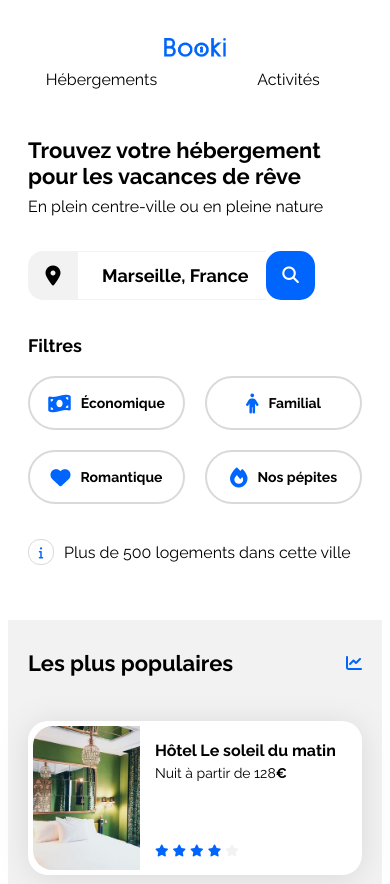
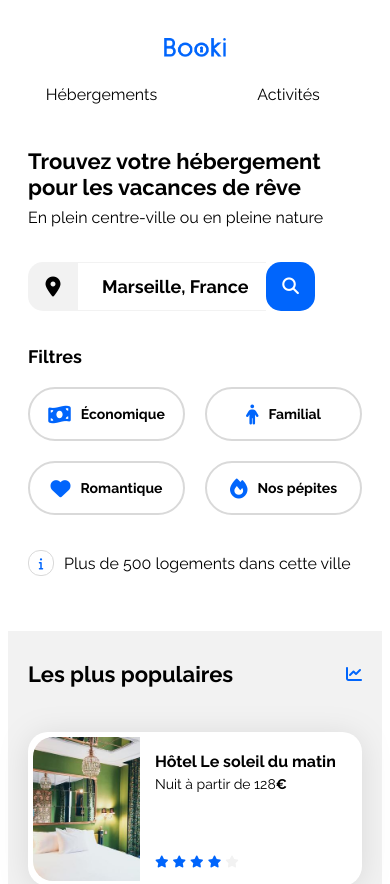
Before and after one commit to alWestDeden/bushido, a plain HTML site: page Projet3/index.html in a window 390 px wide. Shown: the top 884 px of the page. Drawn offline with Linux system fonts and the light colour scheme.

Commit message:
Correction erreur nav

```diff
--- a/Projet3/css/style.css
+++ b/Projet3/css/style.css
@@ -94,7 +94,7 @@ nav a {
 }
 
 nav a:hover,
-a:active {
+nav a:active {
   color: #0065fc;
   border-top: 1px solid #0065fc;
 }
@@ -499,31 +499,47 @@ p {
     padding: 0;
   }
 
+  header img, header nav {
+    display: block;
+  }
+
   header {
     display: flex;
     flex-direction: column;
     align-items: center;
+    height: 110px;
   }
   /* le header passe en affichege centré || the header is now shown centered */
 
+  header img {
+    margin: 30px 0;
+  }
+
   header nav {
+    display: flex;
+    flex-direction: row;
     width: 100%;
-    text-align: center;
     margin: 0;
   }
+  /* rappel de "display: flex" et "flex-direction: row" sinon heritage du header || recall of "display: flex" and "flex-direction: row" otherwise inherit header */
 
   nav a {
     width: 50%;
-    margin: 0 0 15px 0;
-    padding: 0 0 15px 0;
+    text-align: center;
+    margin-left: 0;
+    padding: 0 0 15px;
   }
 
   nav a:hover,
-  a:active {
+  nav a:active {
     color: #0065fc;
     border-top: 0;
     border-bottom: 1px #0065fc solid;
+  }
+
+  .rents-and-populars {
     width: 100%;
+    margin-top: 10px;
   }
 
   .search-part {
@@ -571,10 +587,6 @@ p {
     gap: 15px;
   }
   /* "flex-direction: column-reverse" la section Plus Populaires et affichée avant la section Hébergements || "flex-direction: column-reverse" the Most Populars section is shown before the Rents section*/
-
-  .rents-and-populars {
-    width: 100%;
-  }
 
   .populars {
     width: 100%;
```
